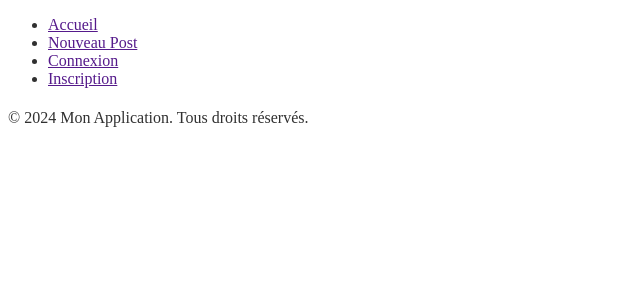
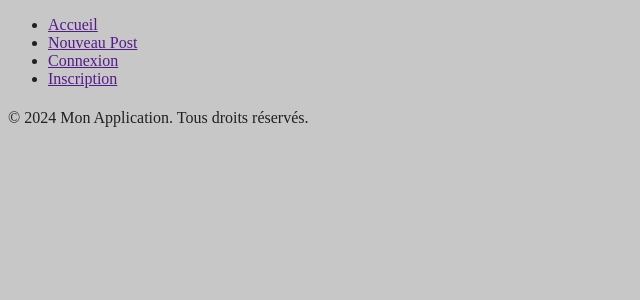
Before and after one commit to Alex78874/Z, a PHP site: template app/views/home/index.php in a window 1280 px wide. Shown: the top 300 px of the page, without its empty margins (0-640 px from the left). Run offline with PHP 8.4, Linux system fonts and the light colour scheme; the template is opened without the code that fills it, so the values that code supplies are empty.

Commit message:
hotfixes

```diff
--- a/app/views/post/posts.php
+++ b/app/views/post/posts.php
@@ -1,4 +1,4 @@
-<link rel="stylesheet" href="<?= url("css/posts.css") ?>">
+<link rel="stylesheet" href="../css/posts.css">
 
 <div class="create-post">
     <h2>Créer un nouveau post</h2>
--- a/public/css/home.css
+++ b/public/css/home.css
@@ -1,4 +1,4 @@
 body {
-    background: #ffffff;
-    color: rgb(48, 48, 48);
+    background: #c7c7c7;
+    color: rgb(32, 32, 32);
 }
```
Also changed, not shown: public/js/create_post.js (+16 -1 lines), public/css/posts.css (added).
